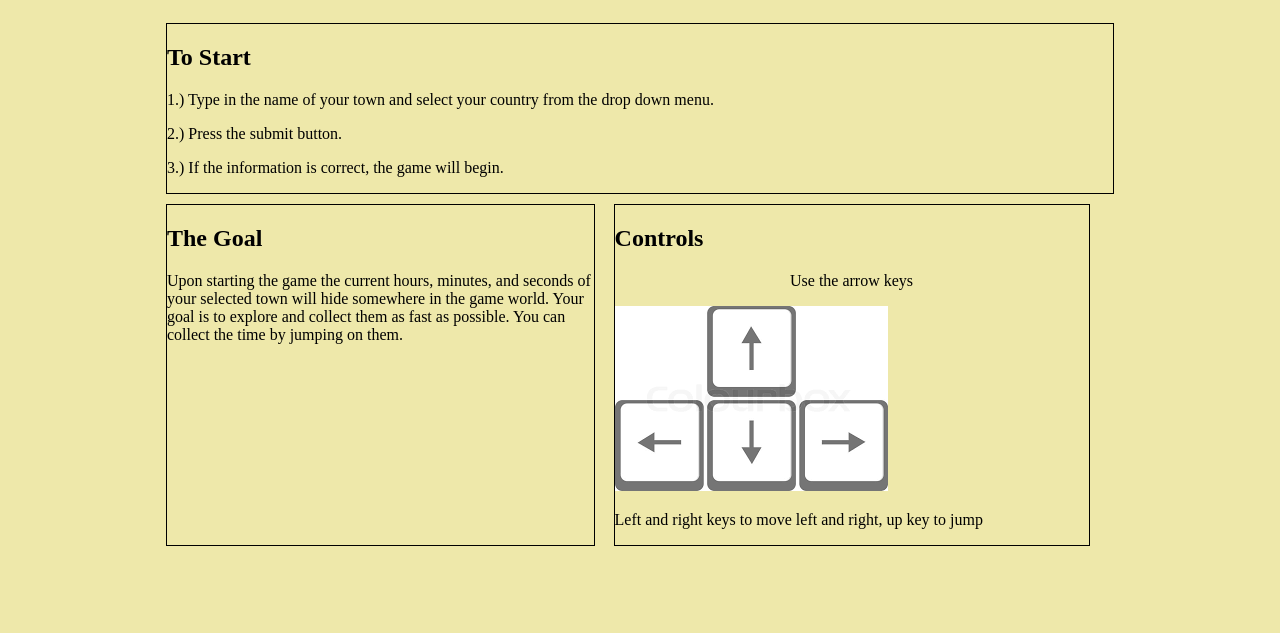
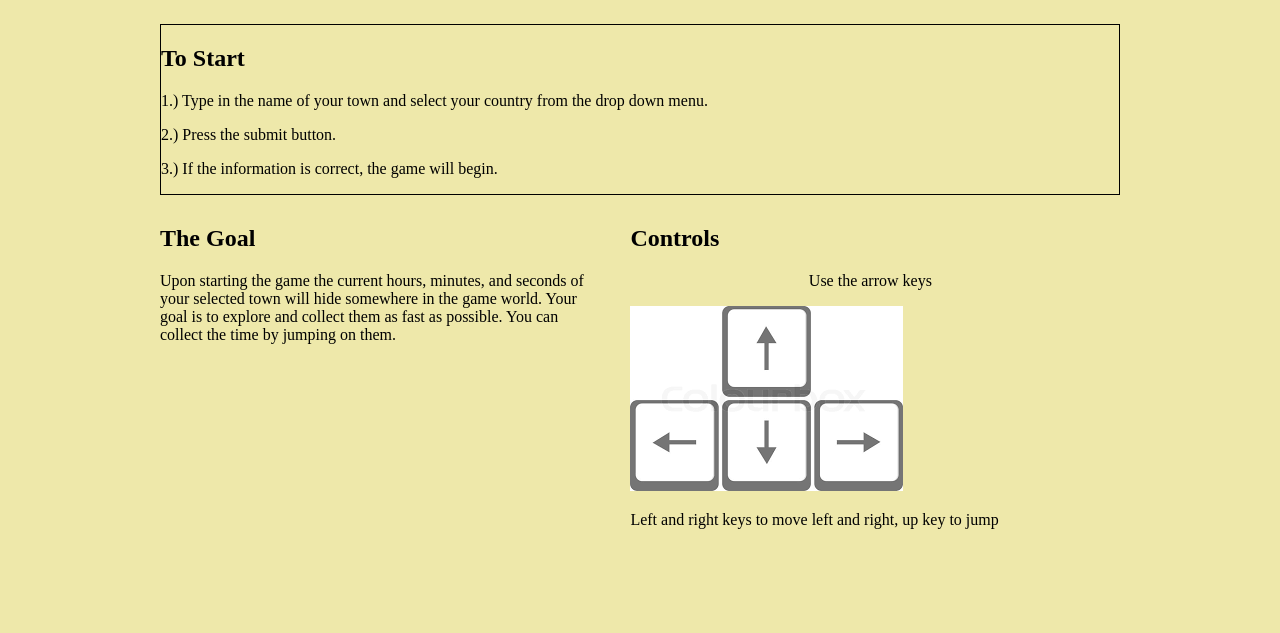
Before and after one commit to BrittniLudington/time-and-weather-game-api-capstone, a plain HTML site: page instructions.html in a window 1280 px wide. Shown: the part 167-800 px from the top of the page. Drawn offline with nearby package versions, Linux system fonts and the light colour scheme.

```diff
--- a/css/instructions.css
+++ b/css/instructions.css
@@ -1,6 +1,14 @@
 body
 {
     background-color: palegoldenrod;
+    margin: 0;
+        padding: 0;
+        border: 0;
+        box-sizing: border-box;
+
+
+
+
 }
 
 #content
@@ -11,6 +19,7 @@ body
     margin:auto;
     width:75%;
     height:100%;
+    text-align:center;
 }
 
 h1
@@ -75,15 +84,15 @@ h1
 #goal
 {
     margin-top:10px;
-
     width:45%;
     margin-right:2%;
-    border:solid 1px black;
+
 }
 
 #start, #goal, #controls
 {
     transition: background-color 1s ease;
+    text-align: left;
 
 }
 
@@ -94,8 +103,7 @@ h1
 
 #controls
 {
-
-    border:solid 1px black;
+    padding-left:2%;
     margin-top:10px;
     width:50%;
 }
```
